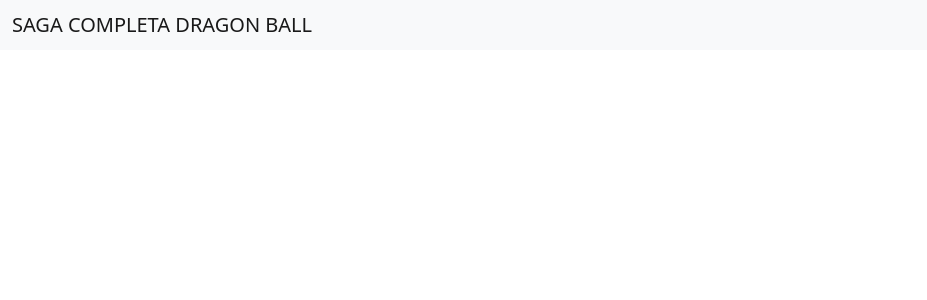
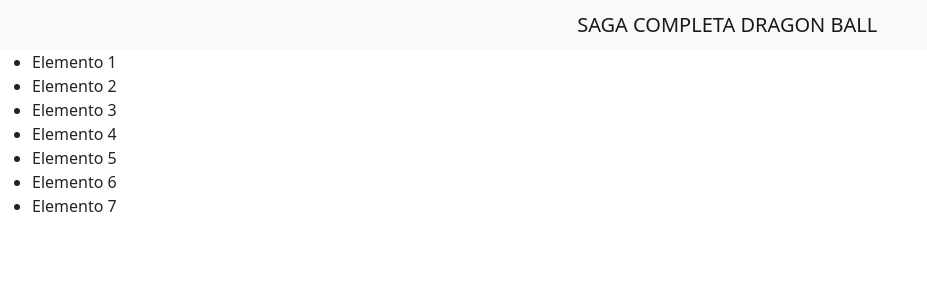
Before and after one commit to NicoolD11/sagadb, a PHP site: page / in a window 1280 px wide. Shown: the top 300 px of the page, without its empty margins (0-927 px from the left). Run offline with PHP 8.4, Linux system fonts and the light colour scheme.

Commit message:
cambio 6
incorporo imagenes al git y las guardo en una carpeta hago una lista desordenada

```diff
--- a/index.php
+++ b/index.php
@@ -11,11 +11,24 @@
     <title>SAGADB</title>
   </head>
   <body>
-  <nav class="navbar navbar-light bg-light">
-  <div class="container-fluid">
-    <span class="navbar-brand mb-0 h1">SAGA COMPLETA DRAGON BALL</span>
-  </div>
-</nav>
+    <!-- ENCABEZADO-->
+    <nav class="navbar navbar-light bg-light">
+    <div class="container-fluid">
+        <span class="navbar-brand mb-0 h1" style="margin-left:45%;">SAGA COMPLETA DRAGON BALL</span>
+    </div>
+    </nav>
+
+       <ul>
+    <li>Elemento 1</li>
+    <li>Elemento 2</li>
+    <li>Elemento 3</li>
+    <li>Elemento 4</li>
+    <li>Elemento 5</li>
+    <li>Elemento 6</li>
+    <li>Elemento 7</li>
+         </ul>
+
+
 
     <!-- Optional JavaScript; choose one of the two! -->
 
```
Also changed, not shown: img/db.jpg (added), img/dbgt.jpg (added), img/dbkai.jpg (added), img/dbsup.jpg (added), img/dbz.jpg (added), img/sdbh.jpg (added).
